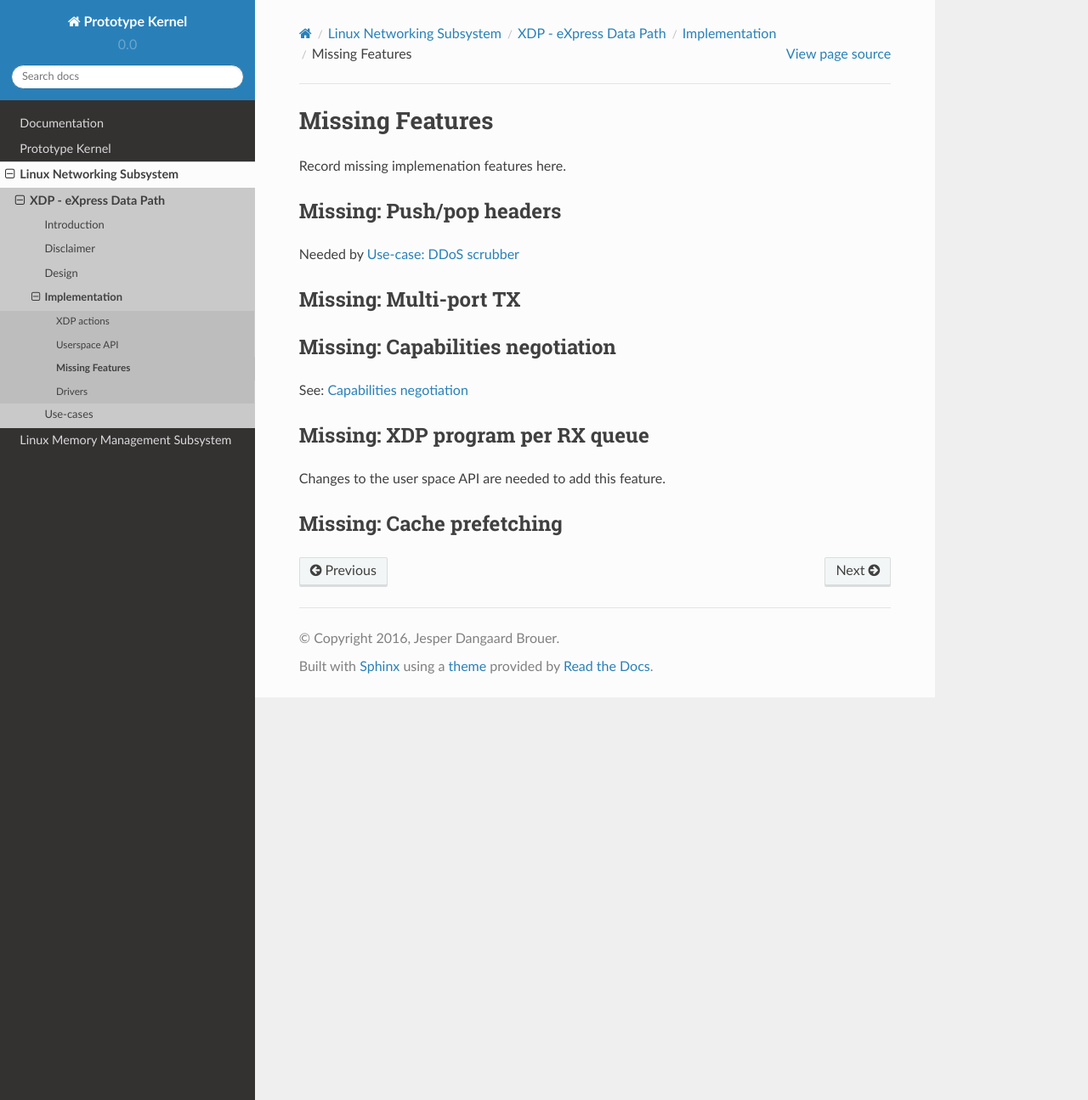
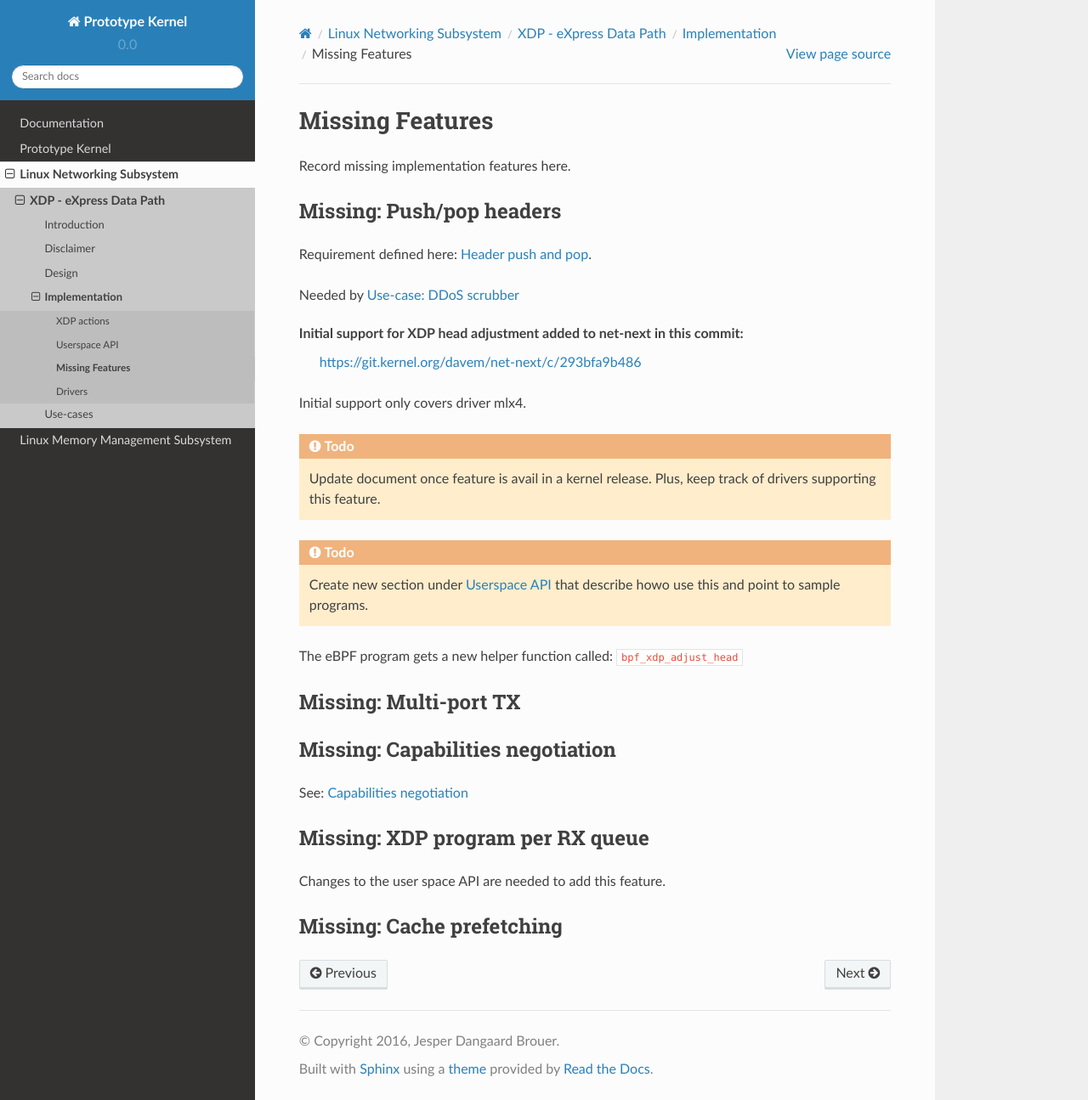
Before and after one commit to netoptimizer/prototype-kernel, a Sphinx documentation site: the page built from kernel/Documentation/networking/XDP/implementation/missing_features.rst, in a window 1280 px wide and 1295 px high. Shown: the whole window at 85% size. Built offline with Sphinx 7.4.7 and the Read the Docs theme 2.0.0, drawn with Linux system fonts in a browser that asks for light colours.

Commit message:
docs: upcoming XDP feature bpf_xdp_adjust_head()
Initial support for XDP head adjustment added to net-next in this commit:
 https://git.kernel.org/davem/net-next/c/293bfa9b486

Record it in the missing_features.rst document, but add a TODO that this needs
to be removed from the missing features list once a proper kernel release is done.

This features should also be documented somewhere, maybe in userspace_api.rst.

Signed-off-by: Jesper Dangaard Brouer <brouer@redhat.com>

```diff
--- a/kernel/Documentation/networking/XDP/design/requirements.rst
+++ b/kernel/Documentation/networking/XDP/design/requirements.rst
@@ -42,6 +42,8 @@ memory buffer, in which to copy ("linearise") the packet headers, and
 also store ``skb_shared_info``.  Then the remaining payload (pointing
 past the headers just copied) is attached as (read-only) paged data.
 
+
+.. _adjust_header:
 
 Header push and pop
 ===================
--- a/kernel/Documentation/networking/XDP/implementation/missing_features.rst
+++ b/kernel/Documentation/networking/XDP/implementation/missing_features.rst
@@ -2,13 +2,28 @@
 Missing Features
 ================
 
-Record missing implemenation features here.
+Record missing implementation features here.
 
 
 Missing: Push/pop headers
 =========================
 
+Requirement defined here: :ref:`adjust_header`.
+
 Needed by :doc:`../use-cases/xdp_use_case_ddos_scrubber`
+
+Initial support for XDP head adjustment added to net-next in this commit:
+ https://git.kernel.org/davem/net-next/c/293bfa9b486
+
+Initial support only covers driver mlx4.
+
+.. TODO:: Update document once feature is avail in a kernel release.
+	  Plus, keep track of drivers supporting this feature.
+
+.. TODO:: Create new section under :doc:`userspace_api` that describe
+          howo use this and point to sample programs.
+
+The eBPF program gets a new helper function called: ``bpf_xdp_adjust_head``
 
 
 Missing: Multi-port TX
```
